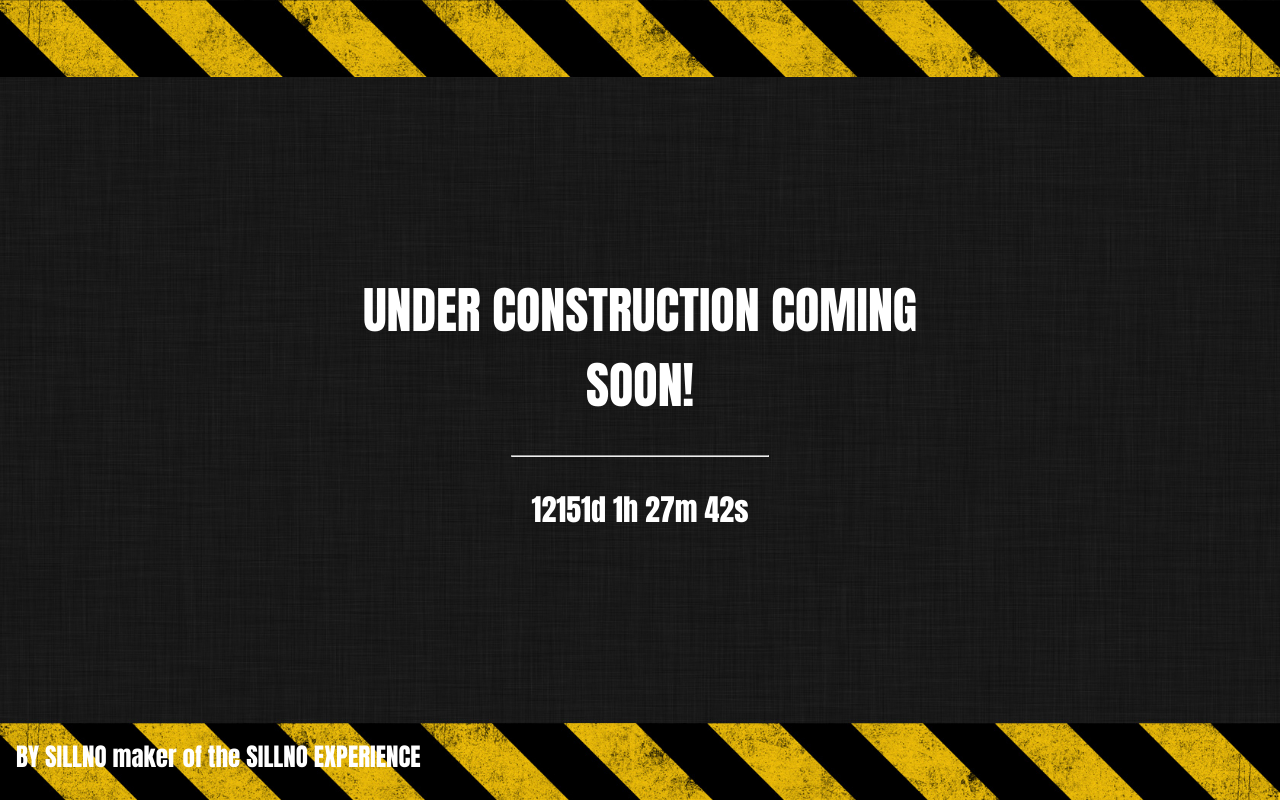
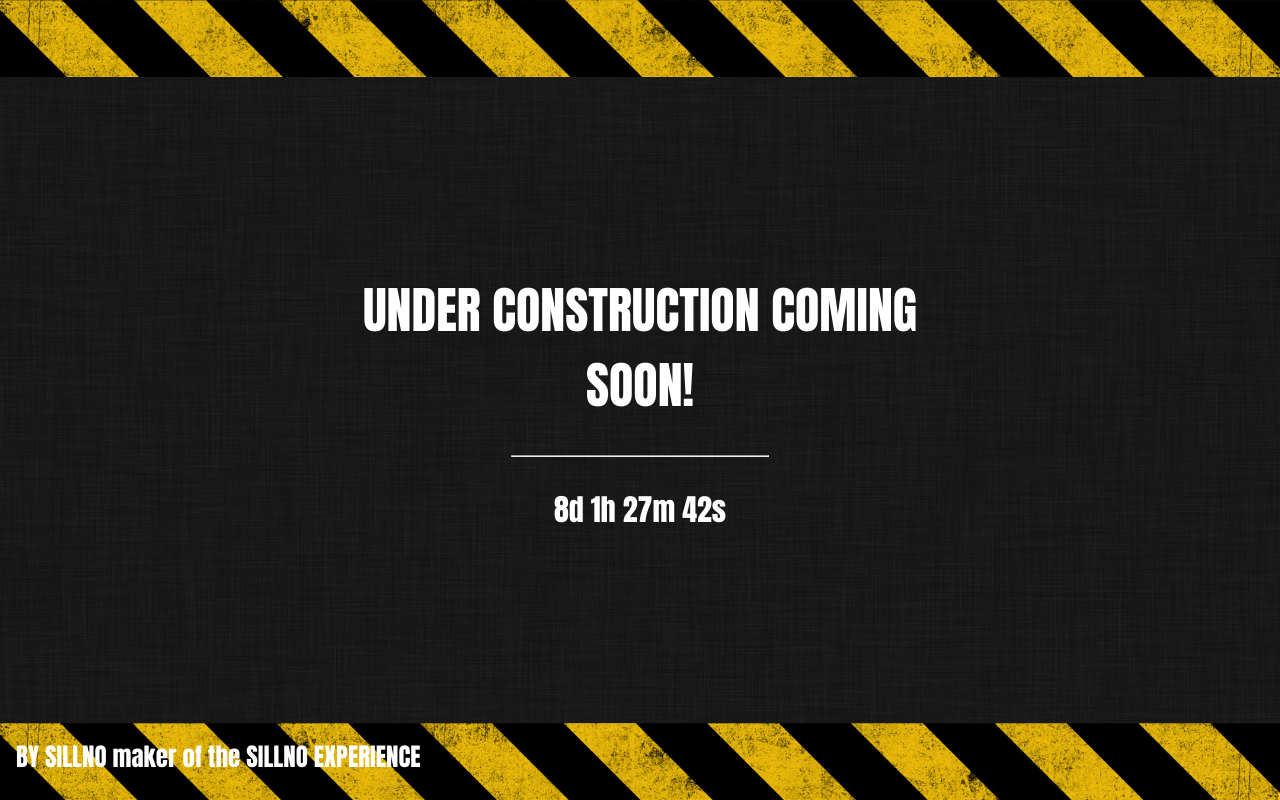
Before and after one commit to noahs2020/Home, a plain HTML site: page index.html in a window 1280 px wide. Drawn offline with Linux system fonts and the light colour scheme.

Commit message:
Update index.html

```diff
--- a/index.html
+++ b/index.html
@@ -60,7 +60,7 @@ hr {
 
 <script>
 // Set the date we're counting down to
-var countDownDate = new Date("Jan 5, 2019 15:37:25").getTime();
+var countDownDate = new Date("oct 20, 2018 15:37:25").getTime();
 
 // Update the count down every 1 second
 var countdownfunction = setInterval(function() {
@@ -72,7 +72,7 @@ var countdownfunction = setInterval(function() {
     var distance = countDownDate - now;
 
     // Time calculations for days, hours, minutes and seconds
-    var days = Math.floor(distance / (7 * 60 * 60 * 24));
+    var days = Math.floor(distance / (1000 * 60 * 60 * 24));
     var hours = Math.floor((distance % (1000 * 60 * 60 * 24)) / (1000 * 60 * 60));
     var minutes = Math.floor((distance % (1000 * 60 * 60)) / (1000 * 60));
     var seconds = Math.floor((distance % (1000 * 60)) / 1000);
```
